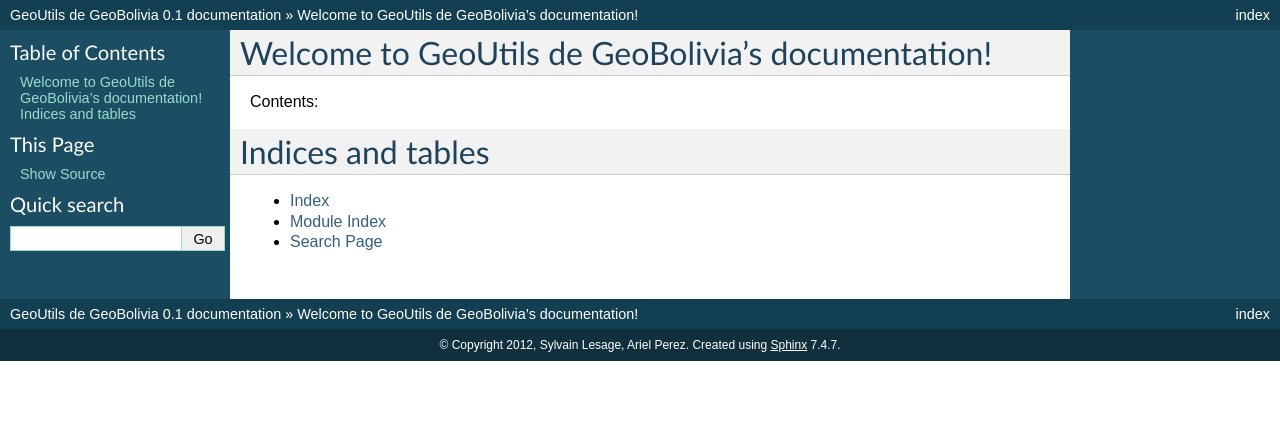
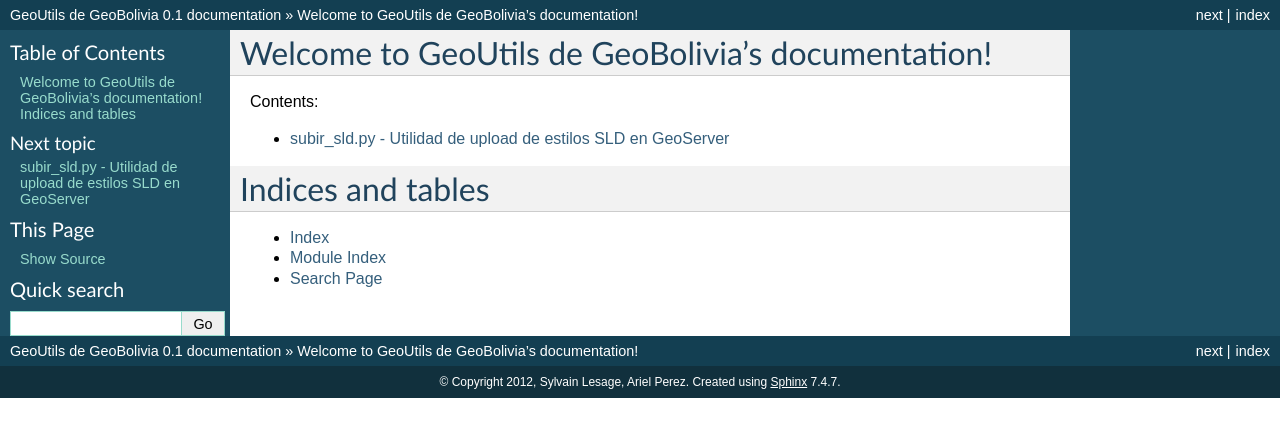
Before and after one commit to geobolivia/geoutils, a Sphinx documentation site: the page built from python/doc/index.rst, in a window 1280 px wide. Shown: the top 437 px of the page. Built offline with Sphinx 7.4.7, drawn with Linux system fonts in a browser that asks for light colours.

Commit message:
Creación de la página para la utilidad subir_sld.py

```diff
--- a/python/doc/index.rst
+++ b/python/doc/index.rst
@@ -11,7 +11,7 @@
 .. toctree::
    :maxdepth: 2
 
-
+   subir_sld
 
 Indices and tables
 ==================
--- /dev/null
+++ b/python/doc/subir_sld.rst
@@ -0,0 +1,4 @@
+subir_sld.py - Utilidad de upload de estilos SLD en GeoServer
+=============================================================
+
+blabla
```
